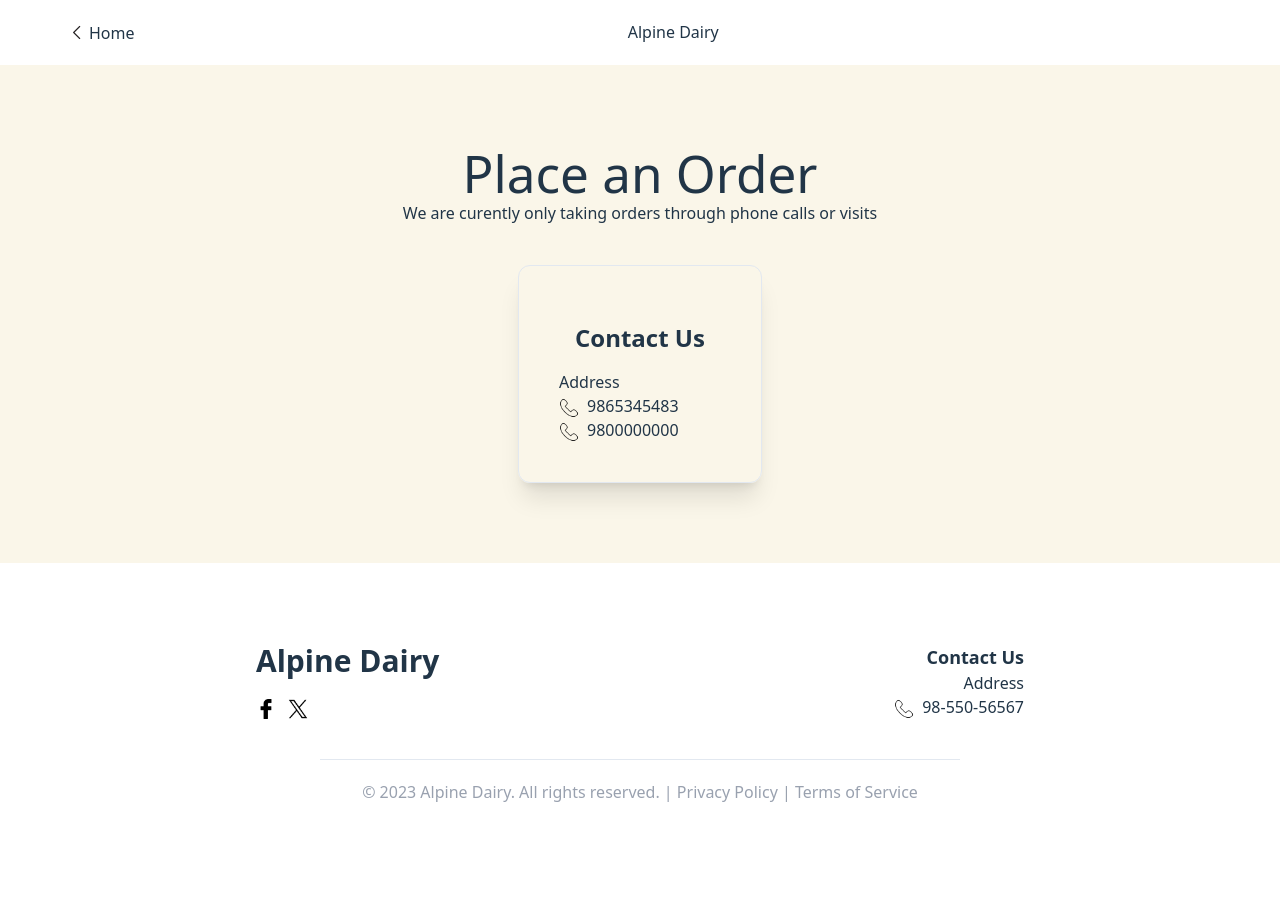
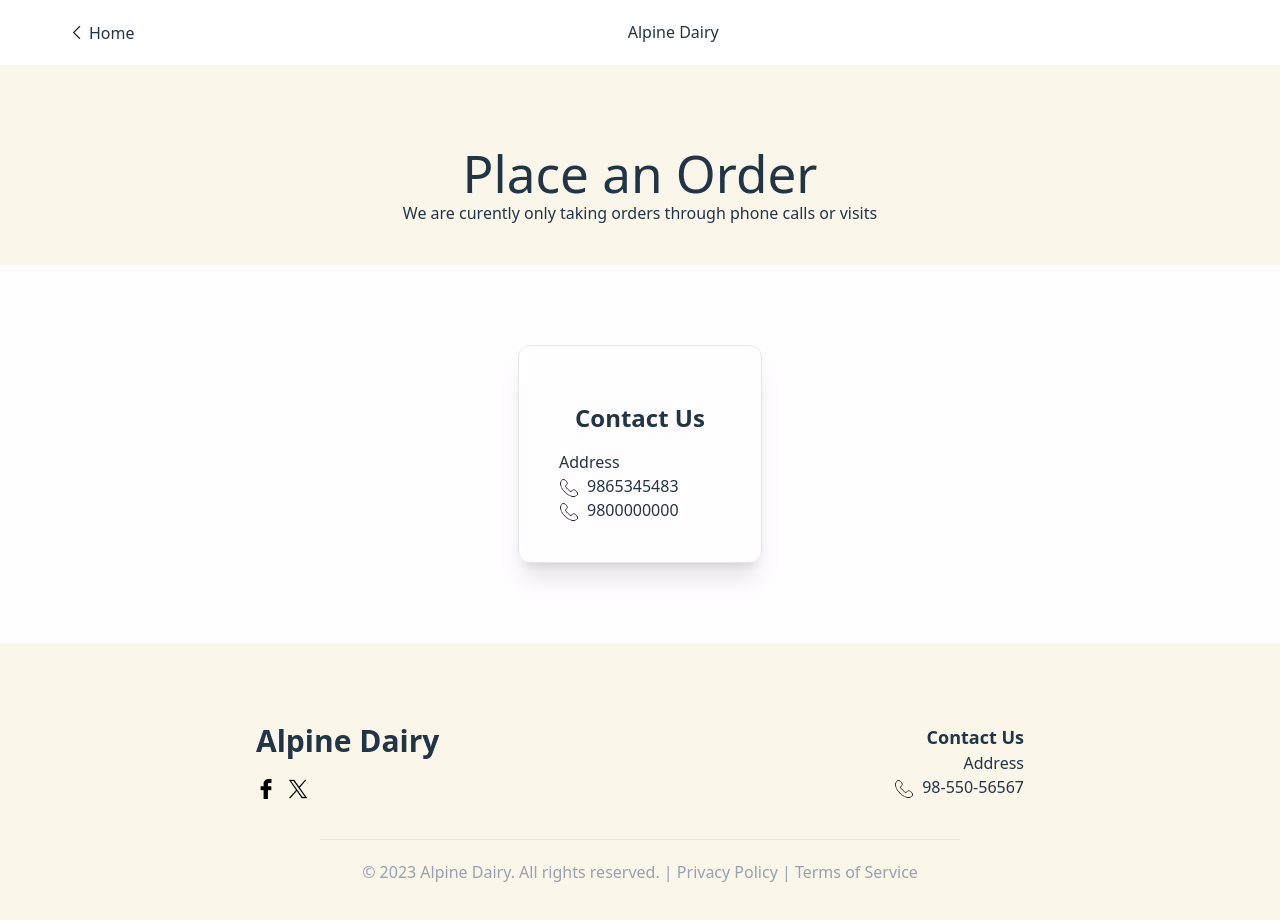
Before and after one commit to novel182/dairy, a React (Vite) app: page /contact in a window 1280 px wide. Shown: the top 920 px of the page. Before the commit the page ends 884 px from the top, so only its background shows below. Built offline with nearby package versions, Linux system fonts and the light colour scheme.

Commit message:
small changes on contact page

```diff
--- a/src/Components/ContactPage/index.tsx
+++ b/src/Components/ContactPage/index.tsx
@@ -1,22 +1,24 @@
 import Header from "../Header"
 import Footer from "../Footer"
-import ContactCard from "./contactCard"
+import ContactCard from "./ContactCard"
+import { light } from "utils/colors"
 
 
 const ContactPage = () => {
     return (
         <div className="w-screen">
             <Header backLink="/" backText="Home"/>
-            <div className="bg-[#FAF6E9] py-20">
-                <div className="w-[60%] m-auto text-center mb-10">
+            <div className="bg-[#FAF6E9] pt-10">
+                <div className="w-[60%] m-auto text-center my-10">
                     <h1>Place an Order</h1>
                     <p>We are curently only taking orders through phone calls or visits</p>
                 </div>
-                <div className="flex justify-center items-center">
+                <div className="flex justify-center items-center p-20" style={{backgroundColor: light}}>
                     <ContactCard />
                 </div>
+                <div/>
             </div>
-            <Footer />
+            <Footer className="bg-[#FAF6E9]"/>
         </div>
     )
 }
--- a/src/Components/Footer.tsx
+++ b/src/Components/Footer.tsx
@@ -1,6 +1,10 @@
-const Footer : React.FC = () => {
+import type { FooterProps } from "types"
+
+const Footer : React.FC<FooterProps> = ({className}) => {
+    const sectionClass = "py-20 items-center " + className
+
     return (
-        <section className="my-20 items-center">
+        <section className={sectionClass}>
             <div className="m-auto flex justify-between w-[60%]">
                 <div className="text-left">
                     <h2 className="text-3xl mb-4 font-bold">Alpine Dairy</h2>
--- a/src/types/index.ts
+++ b/src/types/index.ts
@@ -30,6 +30,10 @@ export interface HeaderProps {
     backText: string
 }
 
+export interface FooterProps {
+    className?: string
+}
+
 export interface PaymentInput {
     card: number,
     expMonth: number,
```
